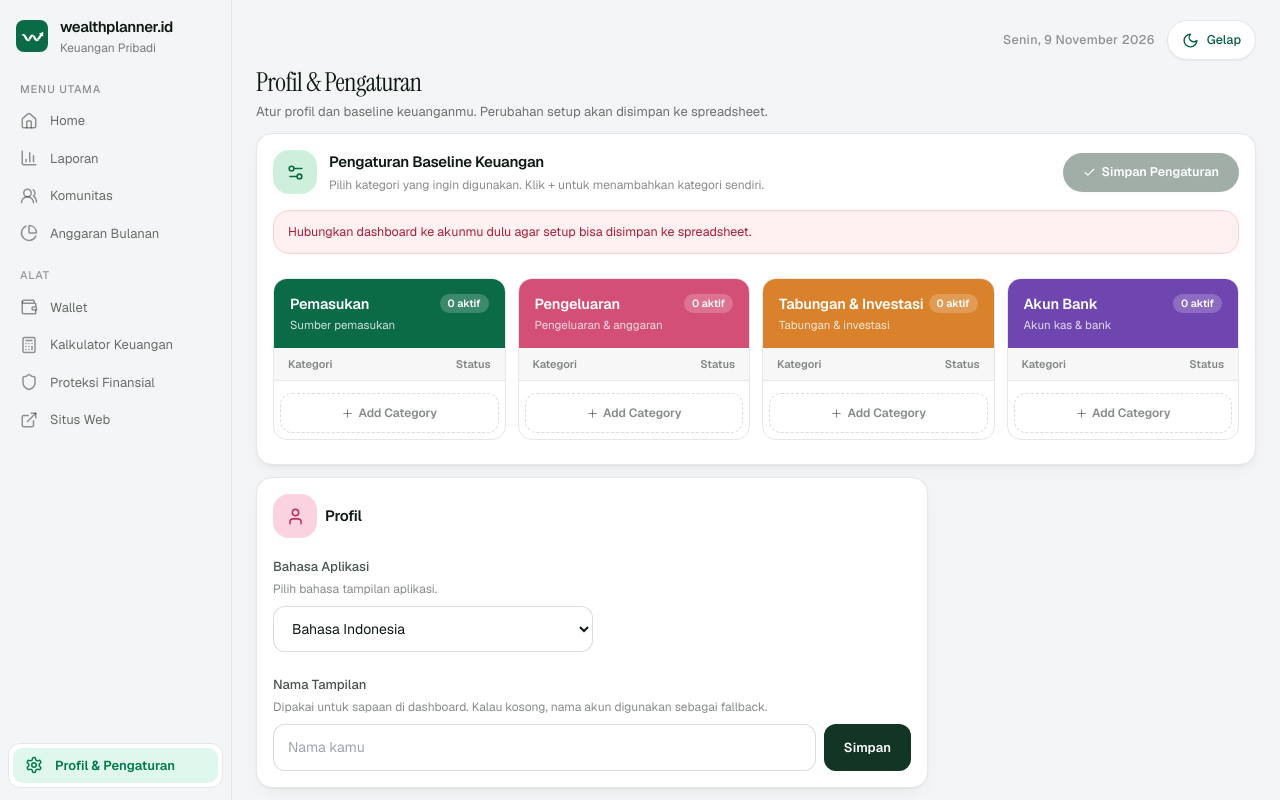
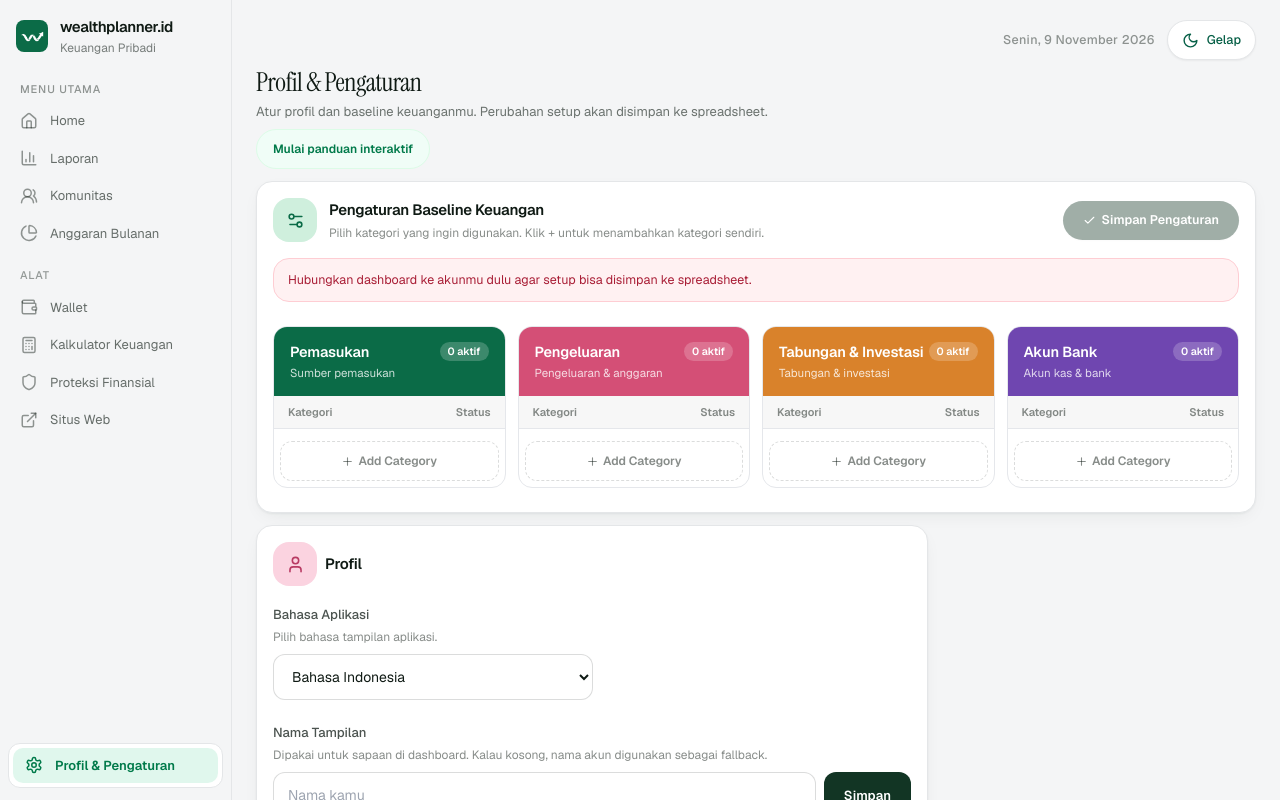
Before and after one commit to jasminework2023/personal-wealthplanner, a React (Vite) app: page /dashboard/settings in a window 1280 px wide. Shown: the top 800 px of the page. Built offline with nearby package versions, Linux system fonts and the light colour scheme; the HTML template or start-up script is replaced by a standard one.

Commit message:
feat: add tour restart button to settings

```diff
--- a/src/pages/Settings.tsx
+++ b/src/pages/Settings.tsx
@@ -179,6 +179,7 @@ export function Settings() {
       <div>
         <h1 className="page-title">{id ? "Profil & Pengaturan" : "Profile & Settings"}</h1>
         <p className="page-sub">{id ? "Atur profil dan baseline keuanganmu. Perubahan setup akan disimpan ke spreadsheet." : "Aktifkan baseline keuanganmu. Perubahan di sini akan ditulis ke spreadsheet."}</p>
+        <button type="button" onClick={() => window.dispatchEvent(new CustomEvent("wealthplanner:start-tour", { detail: { type: "main", route: "/" } }))} className="mt-2 inline-flex min-h-10 items-center rounded-full border border-forest-100 bg-forest-50 px-4 py-2 text-[12px] font-semibold text-forest-700">Mulai panduan interaktif</button>
       </div>
 
       <Card className="!p-4 sm:!p-4">
```
